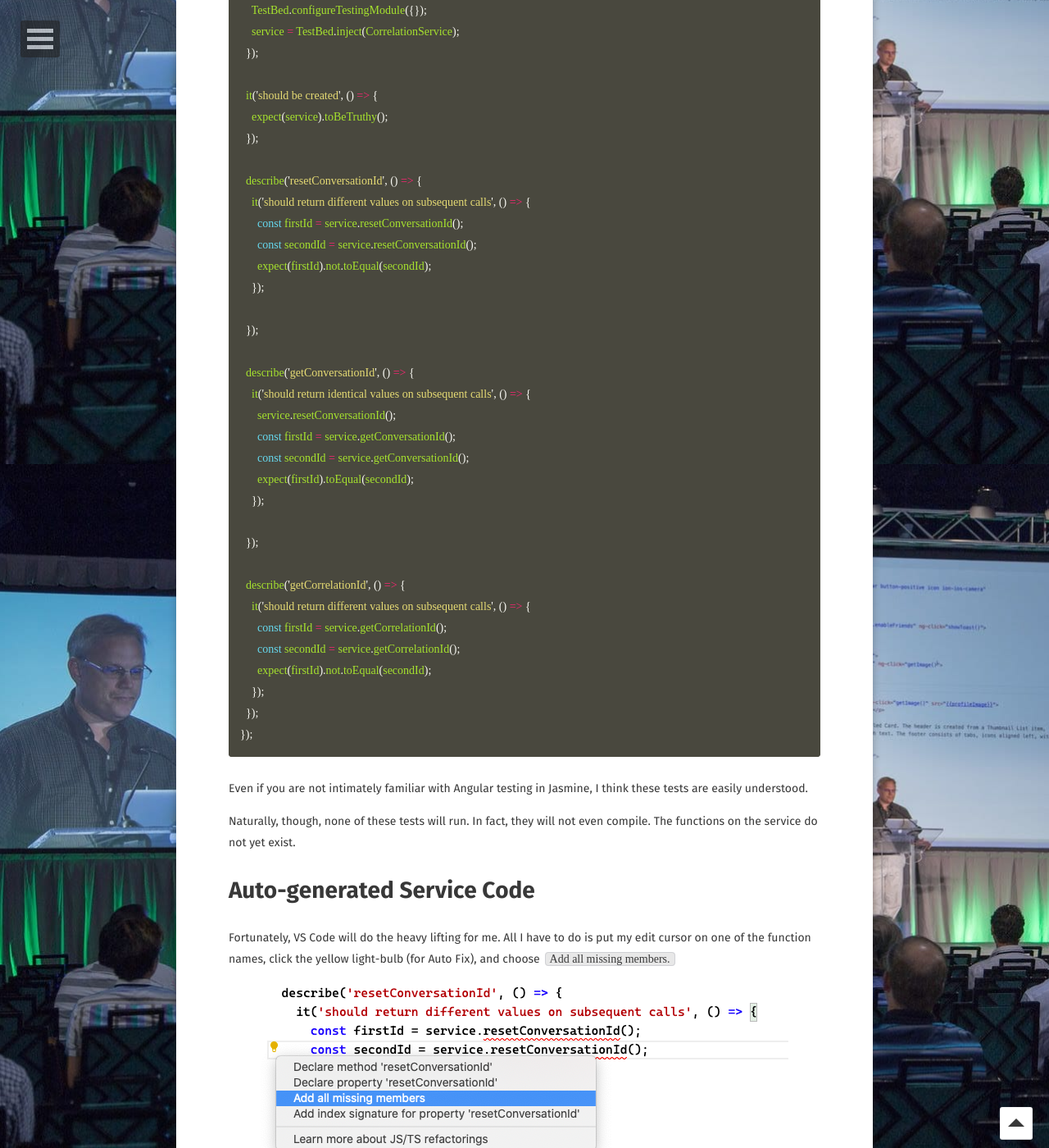
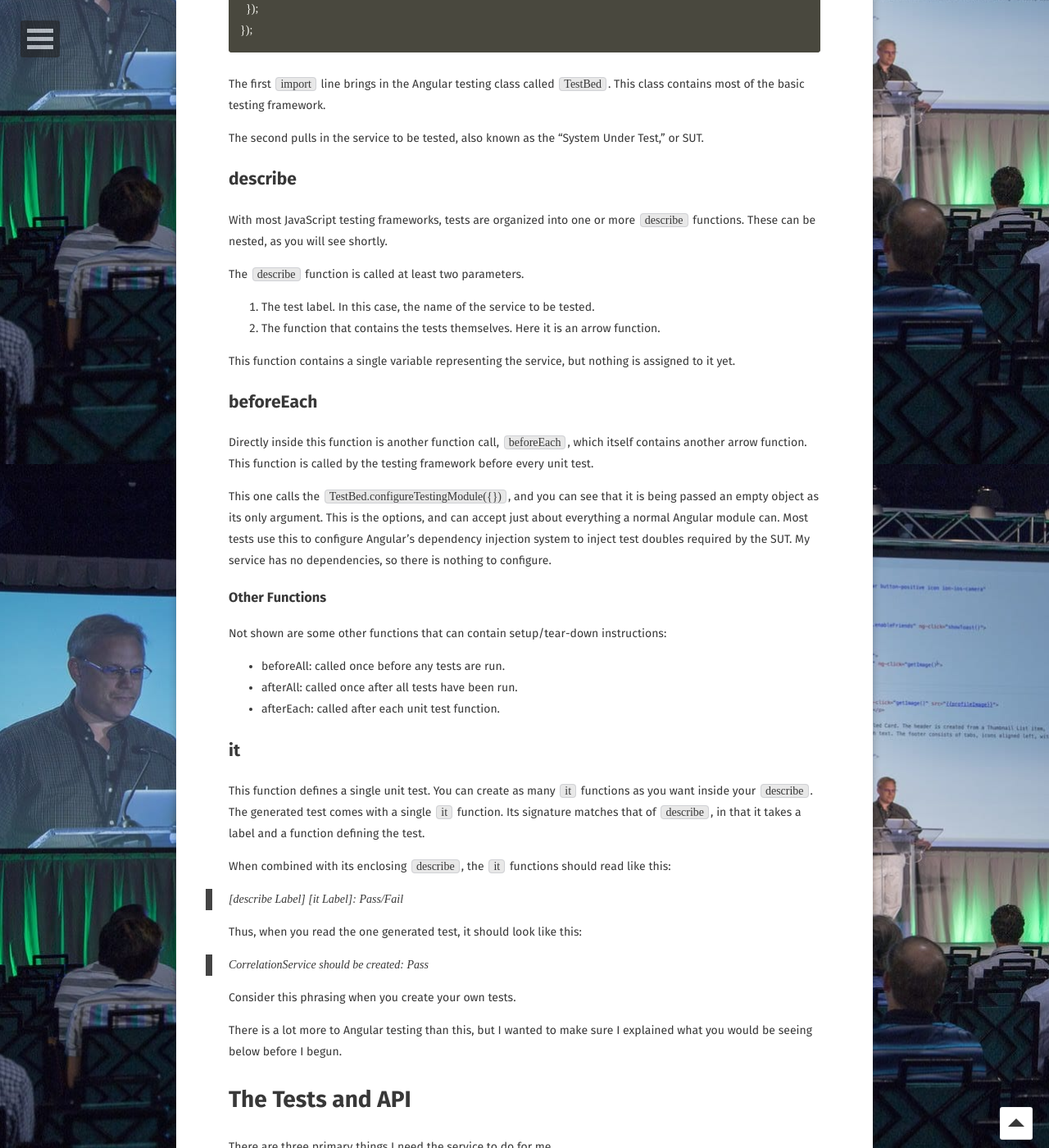
Before and after one commit to walkingriver/walkingriver.github.io, a Jekyll site: the page built from _posts/2020-10-26-angular-tdd.md, in a window 1280 px wide and 1400 px high, scrolled down 2134 px. Shown: the whole window at 82% size. Built offline with Jekyll 4.4.1, drawn with Linux system fonts in a browser that asks for light colours; some web fonts are replaced; some of the changed text lies outside the part shown.

Commit message:
Added testing basics

````diff
--- a/_posts/2020-10-26-angular-tdd.md
+++ b/_posts/2020-10-26-angular-tdd.md
@@ -47,6 +47,67 @@ CREATE src/app/services/correlation/correlation.service.ts (140 bytes)
 This creates two files in their own folder at `./src/app/services/correlation`. I got a nearly-empty service file and a test (spec) file with one test.
 
 As I usually do, pre-pending `npx` causes the system to use the locally-installed Angular CLI.
+
+# The Generated Test
+I want to start by reviewing the test code that was generated by the Angular CLI. I do not mean for this to be a comprehensive introduction to testing, but I will explain the basics. It should be enough for you to follow along and also modify your own tests.
+
+```typescript
+import { TestBed } from '@angular/core/testing';
+import { CorrelationService } from './correlation.service';
+
+describe('CorrelationService', () => {
+  let service: CorrelationService;
+
+  beforeEach(() => {
+    TestBed.configureTestingModule({});
+    service = TestBed.inject(CorrelationService);
+  });
+
+  it('should be created', () => {
+    expect(service).toBeTruthy();
+  });
+});
+```
+
+The first `import` line brings in the Angular testing class called `TestBed`. This class contains most of the basic testing framework.
+
+The second pulls in the service to be tested, also known as the "System Under Test," or SUT.
+
+## describe
+With most JavaScript testing frameworks, tests are organized into one or more `describe` functions. These can be nested, as you will see shortly.
+
+The `describe` function is called at least two parameters.
+1. The test label. In this case, the name of the service to be tested.
+1. The function that contains the tests themselves. Here it is an arrow function.
+
+This function contains a single variable representing the service, but nothing is assigned to it yet.
+
+## beforeEach
+Directly inside this function is another function call, `beforeEach`, which itself contains another arrow function. This function is called by the testing framework before every unit test.
+
+This one calls the `TestBed.configureTestingModule({})`, and you can see that it is being passed an empty object as its only argument. This is the options, and can accept just about everything a normal Angular module can. Most tests use this to configure Angular's dependency injection system to inject test doubles required by the SUT. My service has no dependencies, so there is nothing to configure.
+
+### Other Functions
+Not shown are some other functions that can contain setup/tear-down instructions:
+
+- beforeAll: called once before any tests are run.
+- afterAll: called once after all tests have been run.
+- afterEach: called after each unit test function.
+
+## it
+This function defines a single unit test. You can create as many `it` functions as you want inside your `describe`. The generated test comes with a single `it` function. Its signature matches that of `describe`, in that it takes a label and a function defining the test.
+
+When combined with its enclosing `describe`, the `it` functions should read like this:
+
+> [describe Label] [it Label]: Pass/Fail
+
+Thus, when you read the one generated test, it should look like this:
+
+> CorrelationService should be created: Pass
+
+Consider this phrasing when you create your own tests.
+
+There is a lot more to Angular testing than this, but I wanted to make sure I explained what you would be seeing below before I begun.
 
 # The Tests and API
 
````
